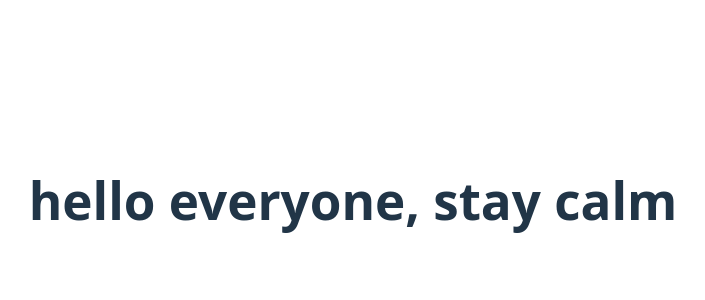
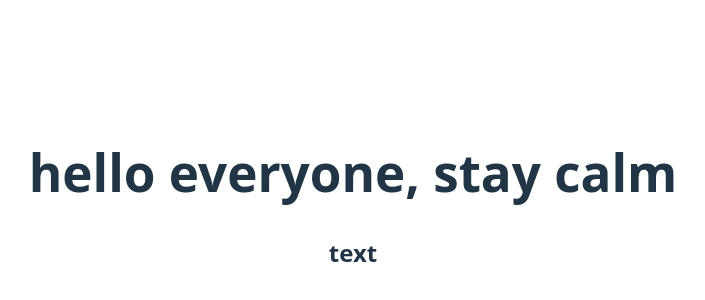
Before and after one commit to dim50dim/cinema_project, a React (Vite) app: page / in a window 1280 px wide. Shown: the part 200-500 px from the top of the page, without its empty margins (287-992 px from the left). Built offline with nearby package versions, Linux system fonts and the light colour scheme.

Commit message:
created folder components , which is pretty usual for React project.

```diff
--- a/src/App.jsx
+++ b/src/App.jsx
@@ -1,6 +1,7 @@
 
 
 import './App.css'
+import Text from './components/Text'
 
 function App() {
 
@@ -8,6 +9,7 @@ function App() {
   return (
     <>
              <h1>hello everyone, stay calm</h1>
+             <Text/>
     </>
   )
 }
--- /dev/null
+++ b/src/components/Text.jsx
@@ -0,0 +1,11 @@
+import React from 'react'
+
+const Text = () => {
+  return (
+    <div>
+          <h2>text</h2>
+    </div>
+  )
+}
+
+export default Text
```
